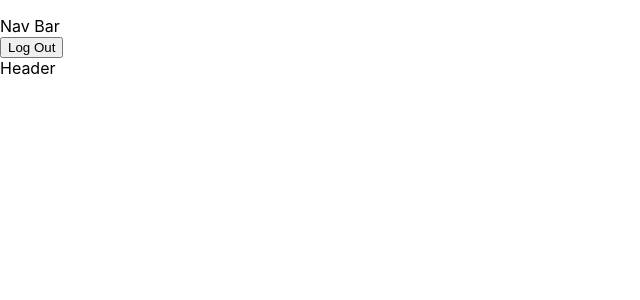
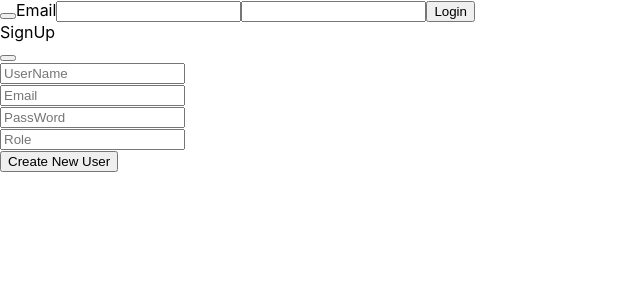
Before and after one commit to TitleXp/definitely-not-stardewvalley-valley-front-end, a React (Create React App) app: page / in a window 1280 px wide. Shown: the top 300 px of the page, without its empty margins (0-640 px from the left). Built offline with nearby package versions, Linux system fonts and the light colour scheme; no server answers.

Commit message:
somewhat working model

```diff
--- a/src/App.js
+++ b/src/App.js
@@ -1,6 +1,6 @@
 import React from 'react';
 import './App.css';
-import { Route, Switch } from 'react-router-dom';
+import { Route, Switch, useHistory } from 'react-router-dom';
 import { useState, useEffect } from 'react';
 
 
@@ -8,21 +8,31 @@ import Login from './components/Login';
 import Notification from './components/Notification';
 import Navbar from './components/Navbar';
 import Header from './components/Header';
-import FarmCard from './components/FarmCard';
+// import FarmCard from './components/FarmCard';
 import FarmContainer from './components/FarmContainer';
-import ProductCard from './components/ProductCard';
+// import ProductCard from './components/ProductCard';
 import ProductContainer from './components/ProductContainer';
 import SignUp from './components/SignUp';
+import Purchases from './components/Purchases';
+import ProductFromFarmContainer from './components/ProductFromFarmContainer';
 
 
 function App() {
 
+  const history = useHistory()
+
   const [currentUser, setCurrentUser] = useState(null);
-
   const [message, setMessage] = useState("");
   const [farms, setFarms] = useState([])
   const [showLogin, setShowLogin] = useState(true)
+  // const [newUser, setNewUser] = useState({
+  //   username: "",
+  //   email: "",
+  //   password: "",
+  //   role: ""
 
+// })
+  // console.log(currentUser)
   const handleLogSign = () => {
     setShowLogin(currentVal => !currentVal)
   }
@@ -32,8 +42,14 @@ function App() {
       try {
         const resp = await fetch("/authorized")
         const data = await resp.json()
+        if(resp.ok){
         setCurrentUser(data)
-        console.log(data)
+        // history.push('/farm')
+          }else{
+            // think about what to put here incase user isn't authorized
+        }
+
+        // console.log(data)
         // console.log(currentUser)
       } catch (error) {
         alert(error)
@@ -48,35 +64,61 @@ function App() {
             const resp = await fetch("/farms")
             const data = await resp.json()
             setFarms(data)
+            // history.push('/farm')
           } catch (error) {
             alert(error)
           }
         }
+        if(currentUser) {
         fetchFarms()
+        history.push('/farm')
+      }
       }, [])
 
-    const handleLogOut = (e) => {
+    const handleLogOut = (e) => { // delete session/logout
       fetch("/logout", {
-         method: "DELETE" }
+         method: "DELETE", }
          ).then((r) => {
         if (r.ok) {
-          setCurrentUser(null);
+          setCurrentUser(null)
+          history.push('/');
+        } else {
+          r.json()
+          .then(err => alert(err))
         }
       });
     }
 
- if(!currentUser) {
-    // <Navbar />
-    // <Switch>
-    //   <Route exact path="/login">
-        showLogin? <Login onClick={handleLogSign} currentUser={currentUser} setCurrentUser={setCurrentUser} /> : <SignUp onClick={handleLogSign} />
-      {/* </Route>
-    </Switch> */}
- }
+//  if(!currentUser) {
+//    return (
+//   <>
+    {/* <Navbar />
+      <Switch>
+        <Route exact path="/"> */}
+         {/* showLogin? <Login handleLogSign={handleLogSign} currentUser={currentUser} setCurrentUser={setCurrentUser} /> : <SignUp handleLogSign={handleLogSign} /> */}
 
+        {/* </Route>
+      </Switch>  */}
+  {/* </>
+     )
+  }  */}
+
+    if(!currentUser) {
+      // console.log("inside if statement")
+      return (
+      <>
+            <Login setCurrentUser={setCurrentUser} />
+            <SignUp setCurrentUser={setCurrentUser} />
+      </>
+      )
+    }
+
+    // console.log("after if statement")
+    // console.log(currentUser)
   return (
-
     <div>
+      {/* <Login />
+      <SignUp  newUser={newUser} setNewUser={setNewUser}/> */}
       <Notification message={message} setMessage={setMessage} />
       <Navbar />
       <button onClick={handleLogOut}>Log Out</button>
@@ -90,17 +132,24 @@ function App() {
         </Route>
 
         <Route exact path="/farms/:id">
-          <FarmCard />
+          <ProductFromFarmContainer />
         </Route>
 
         <Route exact path="/products">
           < ProductContainer/>
         </Route>
 
+        <Route exact path="/purchases">
+          <Purchases />
+        </Route>
+
+
       </Switch>
     </div>
 
-  );
+  )
+
+  ;
 }
 
 export default App;
--- a/src/components/FarmCard.js
+++ b/src/components/FarmCard.js
@@ -1,8 +1,19 @@
 import React from 'react'
+import { Link } from 'react-router-dom'
 
 const FarmCard = ({ id, name, location}) => {
   return (
-    <div>FarmCard</div>
+    <>
+    <div>
+    <Link className="farm-name" to={`/farms/${id}`}>{name}</Link>
+        <div className="farm-box">
+        <p>{id} </p>
+        <p className="farm-location">Location: {location}</p>
+        </div>
+        {/* {mappedProducts} */}
+
+        </div>
+</>
   )
 }
 
--- a/src/components/Login.js
+++ b/src/components/Login.js
@@ -2,7 +2,9 @@ import React from 'react'
 import { useState } from 'react'
 import { useHistory } from 'react-router-dom';
 
-const Login = ({setCurrentUser}) => {
+const Login = ({setCurrentUser, handleLogSign}) => {
+
+    const history = useHistory()
 
     const [user, setUser] = useState({
         email: "",
@@ -26,9 +28,11 @@ const Login = ({setCurrentUser}) => {
             body: JSON.stringify(user)
         })
         .then(res => {
-            if(res.ok){
-                res.json().then(setCurrentUser)
-                // useHistory here to push
+            if(res.status === 200){
+                res.json().then(userObj => {
+                    setCurrentUser(userObj)
+                    history.push('/farms')
+                })
             } else {
                 res.json().then(errorObj => alert(errorObj.error))
             }
@@ -45,6 +49,8 @@ const Login = ({setCurrentUser}) => {
     <div>
 
         <form onSubmit={handleSubmit}>
+            <button onClick={handleLogSign}></button>
+
             <label htmlFor='email'>Email</label>
             <input type="text" onChange={handleChange} value={user.email} name="email" />
 
--- a/src/components/Navbar.js
+++ b/src/components/Navbar.js
@@ -6,6 +6,10 @@ const Navbar = () => {
   return (
     <nav>
         Nav Bar
+        <NavLink to="/farms">Farms</NavLink>
+        <NavLink to="/products">Products</NavLink>
+        <NavLink to="/purchases">Purchases</NavLink>
+
     </nav>
   )
 }
--- a/src/components/ProductCard.js
+++ b/src/components/ProductCard.js
@@ -1,8 +1,17 @@
 import React from 'react'
 
-const ProductCard = ({ id, name, category, description, picture_link, price, stock }) => {
+const ProductCard = ({ id, name, category, description, picture_link, price, stock, farm, setFarm }) => {
   return (
-    <div>ProductCard</div>
+    <>
+    <div className="products-box">
+        <h3 className="products-name"> Item: {name}</h3>
+        <img className="products-image" src={picture_link}></img>
+        {/* <p className="products-category">Category: {category}</p> */}
+        <p className="products-description"> Description: {description}</p>
+        <p className="products-price"> Price: ${price}.00 /lb</p>
+        <p className="products-stock"> # In Stock: {stock}</p>
+    </div>
+</>
   )
 }
 
--- /dev/null
+++ b/src/components/ProductFromFarmContainer.js
@@ -0,0 +1,48 @@
+import React from 'react'
+import { useState, useEffect } from 'react'
+import { useParams } from 'react-router-dom'
+import ProductCard from './ProductCard'
+
+const ProductFromFarmContainer = () => {
+
+    const [farm, setFarm] = useState({
+        products: []
+    })
+
+    const param = useParams()
+
+    // console.log(farm)
+    const mappedProducts = farm.products.map(product => (
+        <ProductCard {...product} key={product.id} setFarm={setFarm} />
+    ))
+
+
+
+
+    useEffect(() => { // fetch products
+        const fetchProducts = async () => {
+          try {
+            const resp = await fetch(`/farms/${param.id}`)
+            // const resp = await fetch('/products')
+            const data = await resp.json()
+            setFarm(data)
+          } catch (error) {
+            alert(error)
+          }
+        }
+        fetchProducts()
+    }, [])
+
+
+
+  return (
+    <div>
+        ProductContainer
+            <div>
+                {mappedProducts}
+            </div>
+    </div>
+  )
+}
+
+export default ProductFromFarmContainer
--- /dev/null
+++ b/src/components/Purchases.js
@@ -0,0 +1,9 @@
+import React from 'react'
+
+const Purchases = () => {
+  return (
+    <div>Purchases</div>
+  )
+}
+
+export default Purchases
--- a/src/components/SignUp.js
+++ b/src/components/SignUp.js
@@ -1,8 +1,74 @@
 import React from 'react'
+import { useHistory } from 'react-router-dom'
+import { useState } from 'react'
 
-const SignUp = () => {
+const SignUp = ({ setCurrentUser, handleLogSign}) => {
+
+  const [newUser, setNewUser] = useState({
+    username: "",
+    email: "",
+    password: "",
+    role: ""
+
+})
+const history = useHistory()
+
+const handleChange = (e) => {
+  setNewUser({...newUser, [e.target.name]: e.target.value})
+}
+
+const handleSubmit = (e) => {
+  e.preventDefault();
+  fetch('/signup', {
+    method: 'POST',
+    headers: {
+      'Content-Type': 'application/json',
+    },
+    body: JSON.stringify(newUser),
+  })
+    .then((response) => {
+      if (response.status === 201) {
+        response.json().then(userObj => {
+          setCurrentUser(userObj)
+          history.push('/farms')
+      })      } else {
+        response.json().then((error) => {
+          alert(error)
+        })
+      }
+    })
+    // .then((newUserObj) => {
+    //   setNewUser((currentVal) => [...currentVal, newUser]);
+    //   history.push('/farms');
+    // })
+    .catch((error) => alert(error));
+};
+
+
   return (
-    <div>SignUp</div>
+    <div>SignUp
+        <form onSubmit={handleSubmit}>
+          <button onClick={handleLogSign}></button>
+          <div>
+            <input type="text" name="username" placeholder='UserName' onChange={handleChange} value={newUser.username} required />
+          </div>
+
+          <div>
+            <input type="text" name="email" placeholder='Email' onChange={handleChange} value={newUser.email} required />
+          </div>
+
+          <div>
+            <input type="password" name="password" placeholder='PassWord' onChange={handleChange} value={newUser.password} required />
+          </div>
+
+          <div>
+            <input type="text" name="role" placeholder='Role' onChange={handleChange} value={newUser.role} required />
+          </div>
+
+          <input type="submit" value="Create New User" />
+
+        </form>
+    </div>
   )
 }
 
```
Also changed, not shown: src/components/ProductContainer.js (+10 -7 lines), src/components/User.js (added, +9 -0 lines).
